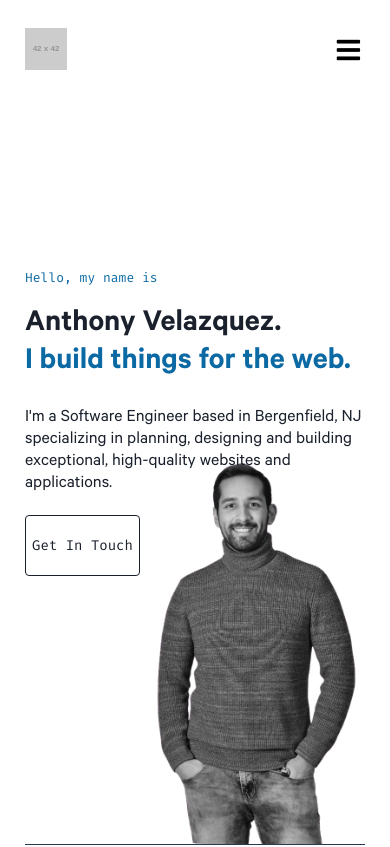
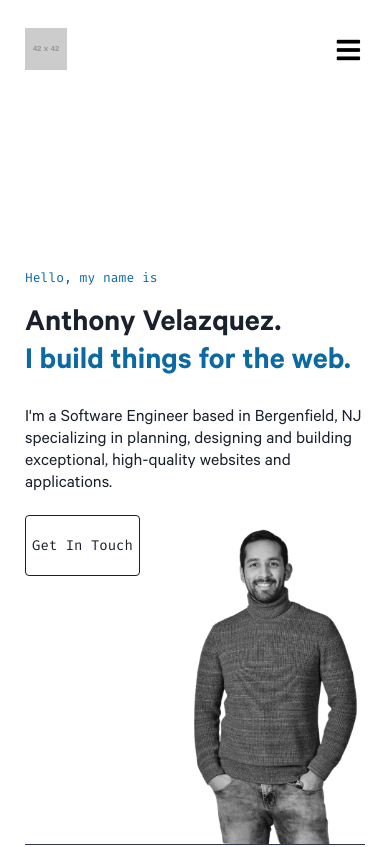
Before and after one commit to anthonyvelazquez/Portfolio-V4, an Angular app: page / in a window 390 px wide. Shown: the top 847 px of the page. Built offline with nearby package versions, Linux system fonts and the light colour scheme.

Commit message:
Quick Fix for iPhone Display

```diff
--- a/src/app/app.component.scss
+++ b/src/app/app.component.scss
@@ -846,6 +846,15 @@
   }
 }
 
+@media (min-width: 375px) {
+  .banner {
+
+    .profile {
+      max-height: 33rem;
+    }
+  }
+}
+
 @media (min-width: 425px) {
   .banner {
 
```
